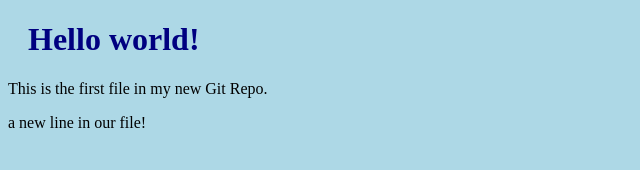
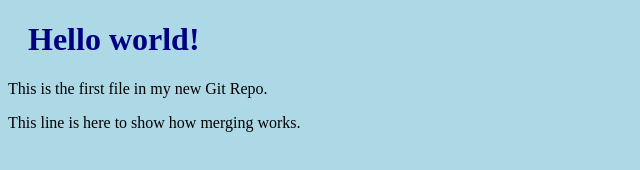
Before and after one commit to alexisestrada/hola-mundo, a plain HTML site: page index.html in a window 1280 px wide. Shown: the whole page, without its empty margins (0-640 px from the left). Drawn offline with Linux system fonts and the light colour scheme.

Commit message:
index.html actualizado con solucion de emergencia

```diff
--- a/index.html
+++ b/index.html
@@ -8,7 +8,7 @@
 
 <h1>Hello world!</h1>
 <p>This is the first file in my new Git Repo.</p>
-<p>a new line in our file!</p>
+<p>This line is here to show how merging works.</p>
 
 </body>
 </html>
```
